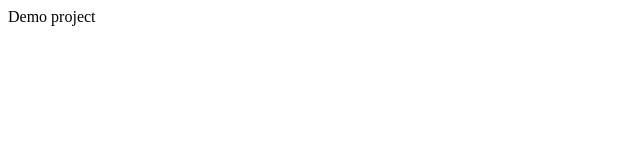
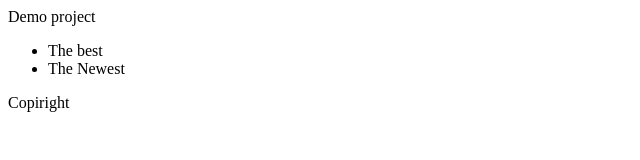
Before and after one commit to MalininAndrew/testRepository, a plain HTML site: page index.html in a window 1280 px wide. Shown: the whole page, without its empty margins (0-640 px from the left). Drawn offline with Linux system fonts and the light colour scheme.

Commit message:
Features and Copirights

```diff
--- a/index.html
+++ b/index.html
@@ -8,5 +8,10 @@
 </head>
 <body>
 	Demo project
+	<ul>
+		<li>The best</li>
+		<li>The Newest</li>
+	</ul>
+	<p>Copiright</p>
 </body>
 </html>
```
